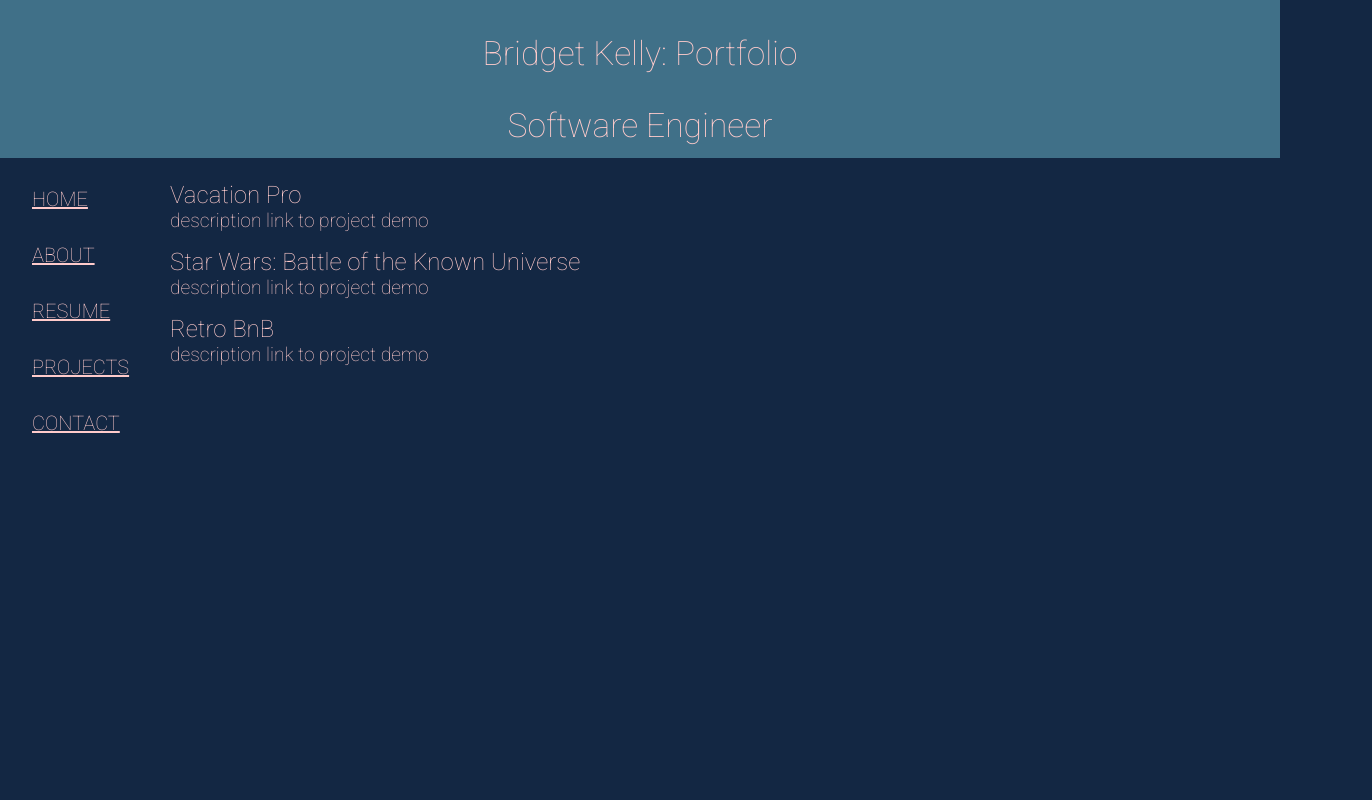
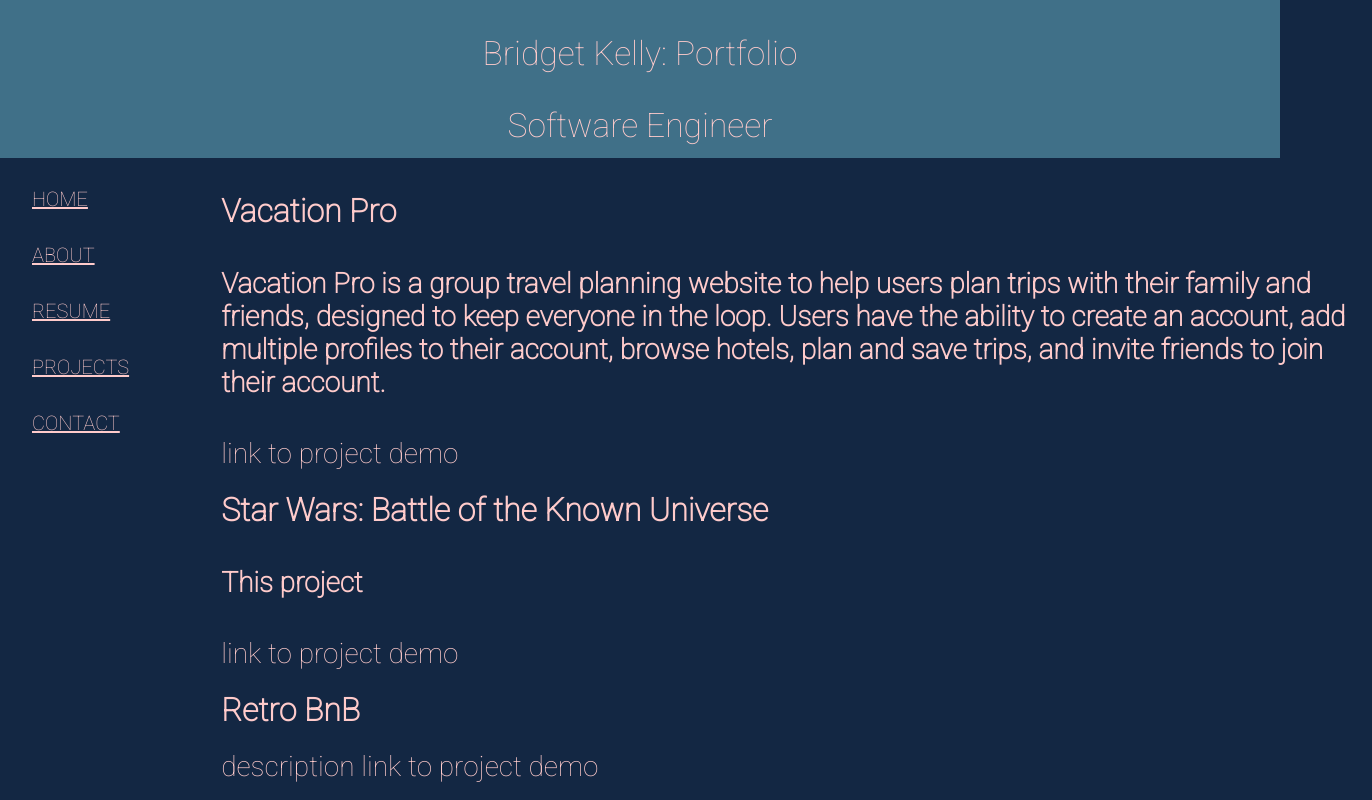
Before and after one commit to bc-kelly/portfolio, a React (Create React App) app: page /projects in a window 1280 px wide. Shown: the whole page, 1372 px wide, since content can reach past the window. Built offline with nearby package versions, Linux system fonts and the light colour scheme.

Commit message:
adjust font, add projet details

```diff
--- a/src/About.css
+++ b/src/About.css
@@ -1,5 +1,5 @@
 .about-div {
-    margin-left: 10%;
+    margin-left: 8%;
     /* font-size: 4vw; */
     font-family: Roboto;
     width: 60%;
@@ -15,6 +15,6 @@
 
   @media screen and (max-width: 600px) {
     .about-div {
-      font-size: .6em;
+      font-size: .75em;
     }
   }
--- a/src/About.js
+++ b/src/About.js
@@ -4,9 +4,9 @@ import './About.css'
 function About() {
   return (
     <div className="about-div">
-        <div>
+        <h4>
             Hi, my name is Bridget Kelly. I am a recent gradute of the Flatiron School, where I completed the Full Stack Software Engineering program. Prior to that I worked as a Financial Analyst for IBM and Kyndryl. I graduated from Marist College in May, 2019 with my Bachelor of Science in Business Administration with a concentration in Finance and a minor in Accounting.
-        </div>
+        </h4>
     </div>
   );
 }
--- a/src/Contact.css
+++ b/src/Contact.css
@@ -4,7 +4,7 @@
     font-family: Roboto;
     /* text-align: center; */
     /* justify-content: center; */
-    margin: 0;
+    /* margin-left: 8%; */
 }
 
 .links {
--- a/src/Projects.css
+++ b/src/Projects.css
@@ -1,13 +1,13 @@
 .projects-div {
     width: 100%;
     height: 50px;
-    margin: 10px;
+    margin-left: 8%;
 
 }
 
-.project-title {
-    font-size: 1.5em;
-}
+/* .project-title {
+    font-size: 1.75em;
+} */
 
 .indiv-proj {
     margin-bottom: 2vh;
@@ -15,7 +15,7 @@
 
 @media screen and (min-width: 601px) {
     .project-title{
-      font-size: 1.5em;
+      font-size: 2em;
     }
   }
 
@@ -27,7 +27,7 @@
 
   @media screen and (min-width: 601px) {
     .details{
-      font-size: 1.2em;
+      font-size: 1.75em;
     }
   }
 
--- a/src/Projects.js
+++ b/src/Projects.js
@@ -5,23 +5,24 @@ function Projects() {
   return (
     <div className = "projects-div">
       <div className="indiv-proj">
-        <div className = "project-title">Vacation Pro </div>
+        <h1 className = "project-title">Vacation Pro </h1>
         <div className="details">
-          description
+          <h4> Vacation Pro is a group travel planning website to help users plan trips with their family and friends, designed to keep everyone in the loop. Users have the ability to create an account, add multiple profiles to their account, browse hotels, plan and save trips, and invite friends to join their account.
+          </h4>
           link to project
           demo
         </div>
       </div>
       <div className="indiv-proj">
-        <div className = "project-title"> Star Wars: Battle of the Known Universe</div>
+        <h1 className = "project-title"> Star Wars: Battle of the Known Universe </h1>
         <div className="details">
-          description
+          <h4> This project</h4>
           link to project
           demo
         </div>
       </div>
       <div className="indiv-proj">
-        <div className = "project-title"> Retro BnB</div>
+        <h1 className = "project-title"> Retro BnB</h1>
         <div className="details">
           description
           link to project
--- a/src/Resume.css
+++ b/src/Resume.css
@@ -24,7 +24,7 @@
 
 @media screen and (min-width: 601px) {
     .work-title {
-      font-size: 1.75em;
+      font-size: 2em;
     }
   }
 
@@ -36,7 +36,7 @@
 
   @media screen and (min-width: 601px) {
     .work-experience, .education, .skills {
-      font-size: 1em;
+      font-size: 1.25em;
     }
   }
 
```
